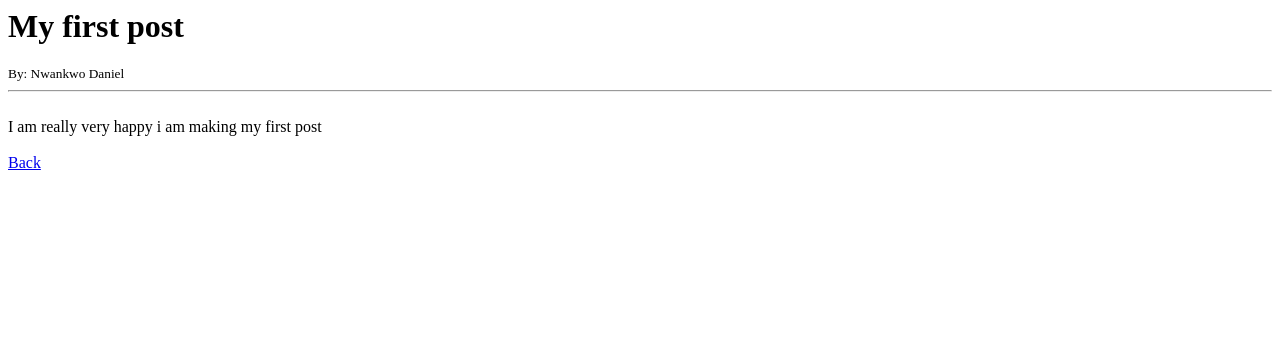
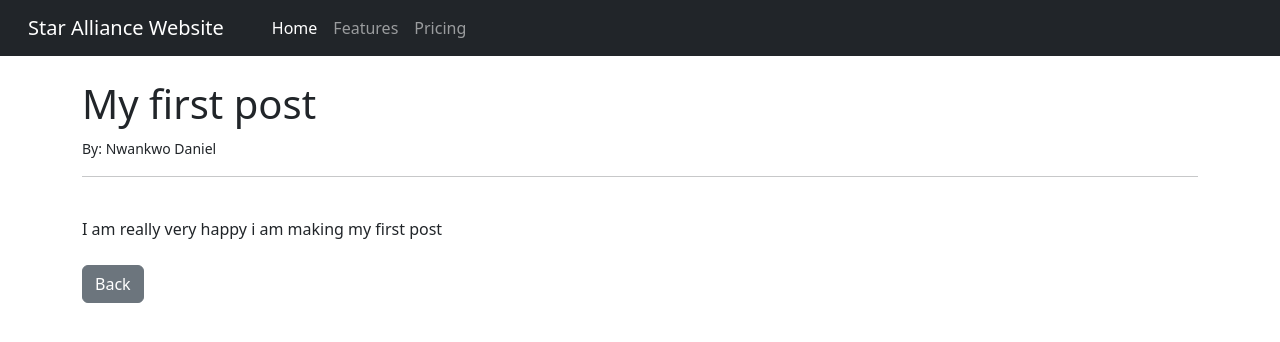
Before and after one commit to Danihenketere/starblo, a Django app: page /article/1 in a window 1280 px wide. Shown: the top 342 px of the page. Run offline with Django 5.2, Linux system fonts and the light colour scheme; data comes from the database, SQL or seed files in the repository; both versions use the stored data as it was after the commit.

Commit message:
Added bootrap base

```diff
--- a/theblog/models.py
+++ b/theblog/models.py
@@ -3,6 +3,7 @@
 
 class Post(models.Model):
     title = models.CharField(max_length = 255)
+    title_tag = models.CharField(max_length = 255,default="Star Alliance")
     author = models.ForeignKey(User, on_delete=models.CASCADE)
     body = models.TextField()
 
--- /dev/null
+++ b/theblog/templates/base.html
@@ -0,0 +1,58 @@
+<!doctype html>
+<html lang="eng">
+  <head>
+    <!-- Required meta tags -->
+    <meta charset="utf-8">
+    <meta name="viewport" content="width=device-width, initial-scale=1">
+
+    <!-- Bootstrap CSS -->
+    <link rel="stylesheet" href="https://cdn.jsdelivr.net/npm/bootstrap@5.3.2/dist/css/bootstrap.rtl.min.css" integrity="sha384-nU14brUcp6StFntEOOEBvcJm4huWjB0OcIeQ3fltAfSmuZFrkAif0T+UtNGlKKQv" crossorigin="anonymous">
+
+    <title>
+        {% block title%}
+            Star Alliance
+        {% endblock %}
+    </title>
+  </head>
+  <body>
+    <nav class="navbar navbar-expand-lg navbar-dark bg-dark">
+        <div class="container-fluid">
+          <a class="navbar-brand" href="{% url 'home' %}">Star Alliance Website</a>
+          <button class="navbar-toggler" type="button" data-bs-toggle="collapse" data-bs-target="#navbarNav" aria-controls="navbarNav" aria-expanded="false" aria-label="Toggle navigation">
+            <span class="navbar-toggler-icon"></span>
+          </button>
+          <div class="collapse navbar-collapse" id="navbarNav">
+            <ul class="navbar-nav">
+              <li class="nav-item">
+                <a class="nav-link active" aria-current="page" href="#">Home</a>
+              </li>
+              <li class="nav-item">
+                <a class="nav-link" href="#">Features</a>
+              </li>
+              <li class="nav-item">
+                <a class="nav-link" href="#">Pricing</a>
+              </li>
+
+            </ul>
+          </div>
+        </div>
+      </nav>
+    <br>
+    <div class="container">
+        {% block content %}
+
+        {% endblock %}
+    </div>
+
+    <!-- Optional JavaScript; choose one of the two! -->
+
+    <!-- Option 1: Bootstrap Bundle with Popper -->
+    <script src="https://cdn.jsdelivr.net/npm/bootstrap@5.3.2/dist/js/bootstrap.bundle.min.js" integrity="sha384-C6RzsynM9kWDrMNeT87bh95OGNyZPhcTNXj1NW7RuBCsyN/o0jlpcV8Qyq46cDfL" crossorigin="anonymous"></script>
+
+    <!-- Option 2: Separate Popper and Bootstrap JS -->
+    <!--
+    <script src="https://cdn.jsdelivr.net/npm/@popperjs/core@2.11.8/dist/umd/popper.min.js" integrity="sha384-I7E8VVD/ismYTF4hNIPjVp/Zjvgyol6VFvRkX/vR+Vc4jQkC+hVqc2pM8ODewa9r" crossorigin="anonymous"></script>
+    <script src="https://cdn.jsdelivr.net/npm/bootstrap@5.3.2/dist/js/bootstrap.min.js" integrity="sha384-BBtl+eGJRgqQAUMxJ7pMwbEyER4l1g+O15P+16Ep7Q9Q+zqX6gSbd85u4mG4QzX+" crossorigin="anonymous"></script>
+    -->
+  </body>
+</html>
--- a/theblog/templates/detailview.html
+++ b/theblog/templates/detailview.html
@@ -1,3 +1,9 @@
+{% extends 'base.html' %}
+
+    {% block title%}
+        {{ post.title_tag}}
+    {% endblock %}
+{% block content %}
 <h1>{{ post.title}}</h1>
 <small>By: {{post.author.first_name}}  {{post.author.last_name}}
 </small></br>
@@ -5,4 +11,6 @@
 <br>
 {{post.body}}
 <br><br>
-<a href="{% url 'home'%}">Back</a>
+<a href="{% url 'home'%}" class="btn btn-secondary">Back</a>
+
+{% endblock %}
--- a/theblog/templates/home.html
+++ b/theblog/templates/home.html
@@ -1,3 +1,6 @@
+{% extends 'base.html' %}
+{% block content %}
+
 <h1>The Posts</h1>
 <ul>
     {% for post in object_list%}
@@ -7,3 +10,5 @@
         </li>
     {% endfor%}
 </ul>
+
+{% endblock %}
```
Also changed, not shown: db.sqlite3, theblog/migrations/0002_post_title_tag.py (added).
